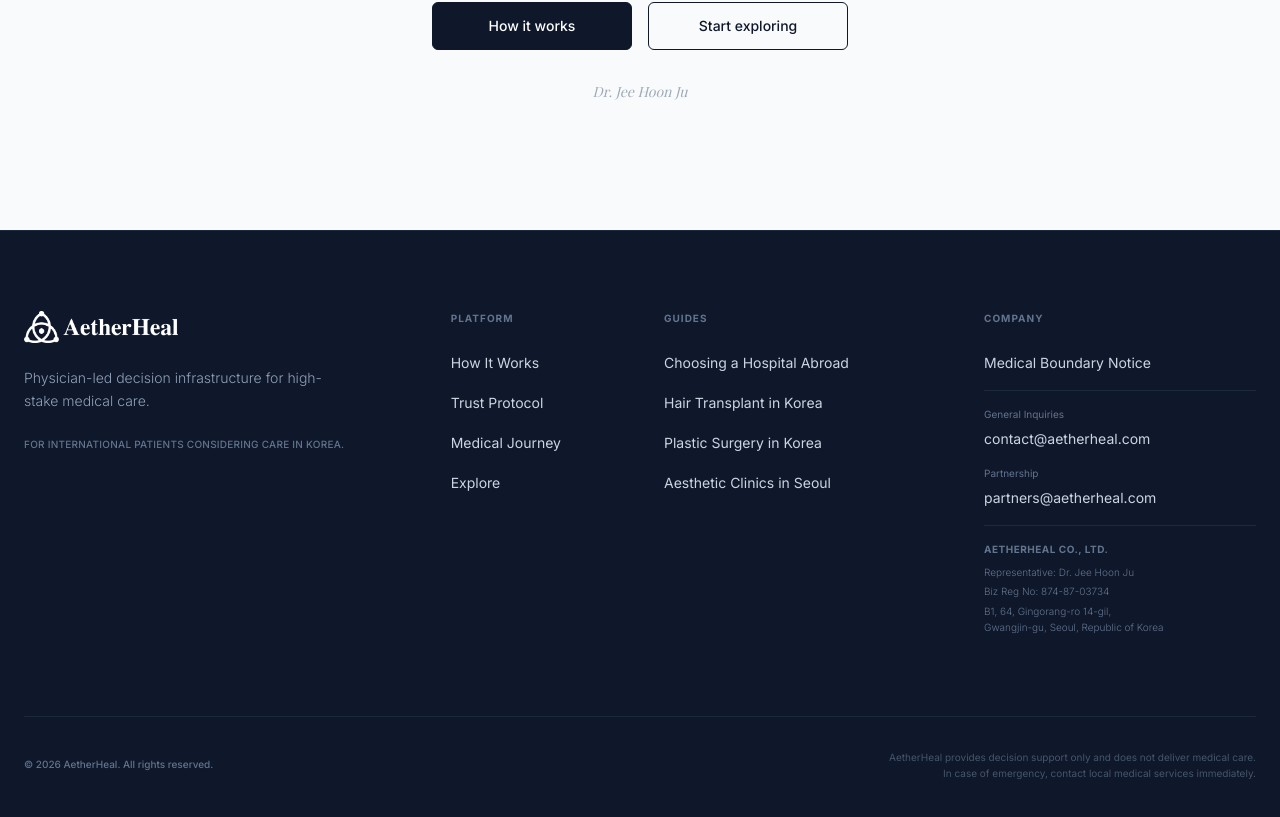
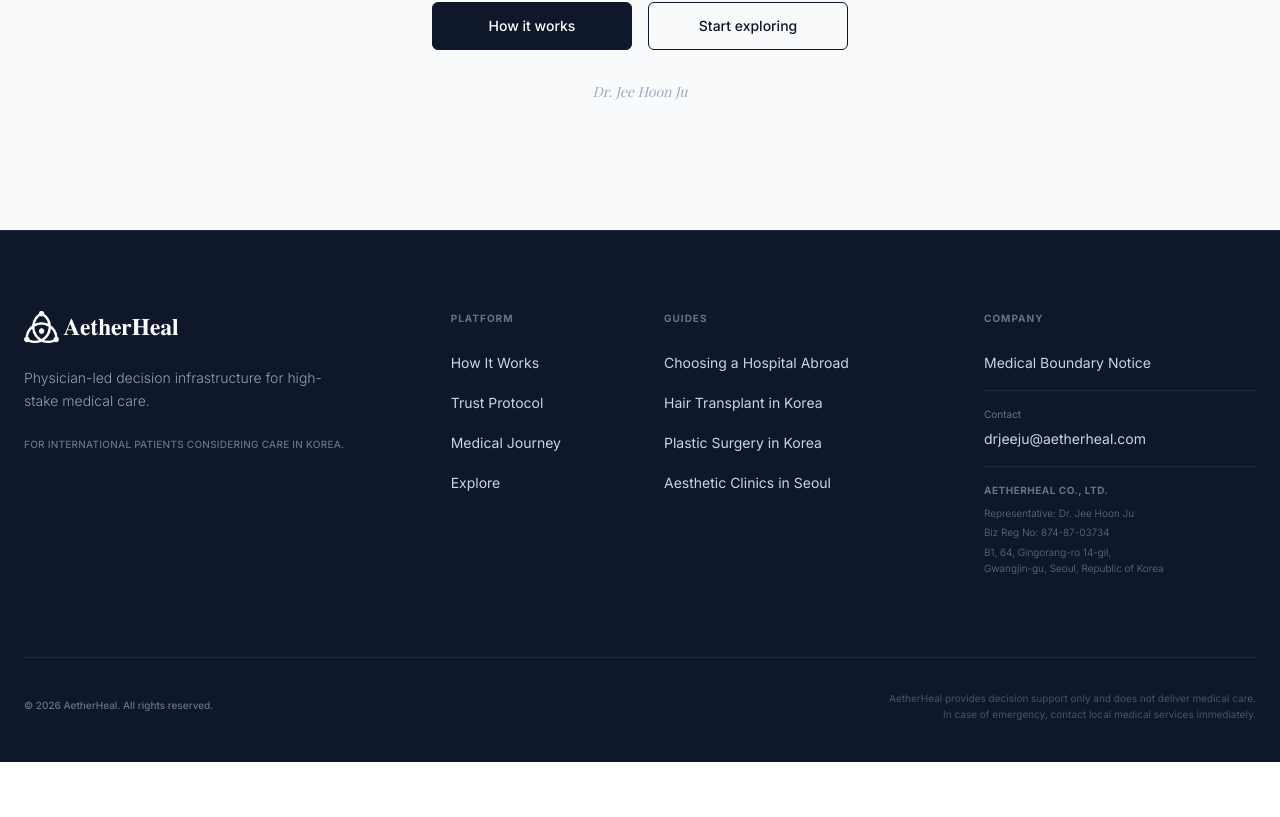
Before and after one commit to aetherheal/aetherheal-landing, a Next.js app: page / in a window 1280 px wide. Shown: the part 8467-9284 px from the top of the page. After the commit the page ends 9229 px from the top, so only its background shows below. Built offline with nearby package versions, Linux system fonts and the light colour scheme; a web font is replaced by a local one.

Commit message:
fix: unify footer contact email to drjeeju@aetherheal.com
Made-with: Cursor

```diff
--- a/src/components/layout/footer.tsx
+++ b/src/components/layout/footer.tsx
@@ -92,21 +92,12 @@ export function Footer() {
               ))}
 
               <li className="pt-4 border-t border-slate-800">
-                <span className="text-[10px] text-slate-500 block mb-1">General Inquiries</span>
+                <span className="text-[10px] text-slate-500 block mb-1">Contact</span>
                 <a
-                  href="mailto:contact@aetherheal.com"
+                  href="mailto:drjeeju@aetherheal.com"
                   className="text-sm text-slate-300 hover:text-brand-gold transition-colors"
                 >
-                  contact@aetherheal.com
-                </a>
-              </li>
-              <li>
-                <span className="text-[10px] text-slate-500 block mb-1">Partnership</span>
-                <a
-                  href="mailto:partners@aetherheal.com"
-                  className="text-sm text-slate-300 hover:text-brand-gold transition-colors"
-                >
-                  partners@aetherheal.com
+                  drjeeju@aetherheal.com
                 </a>
               </li>
 
```
